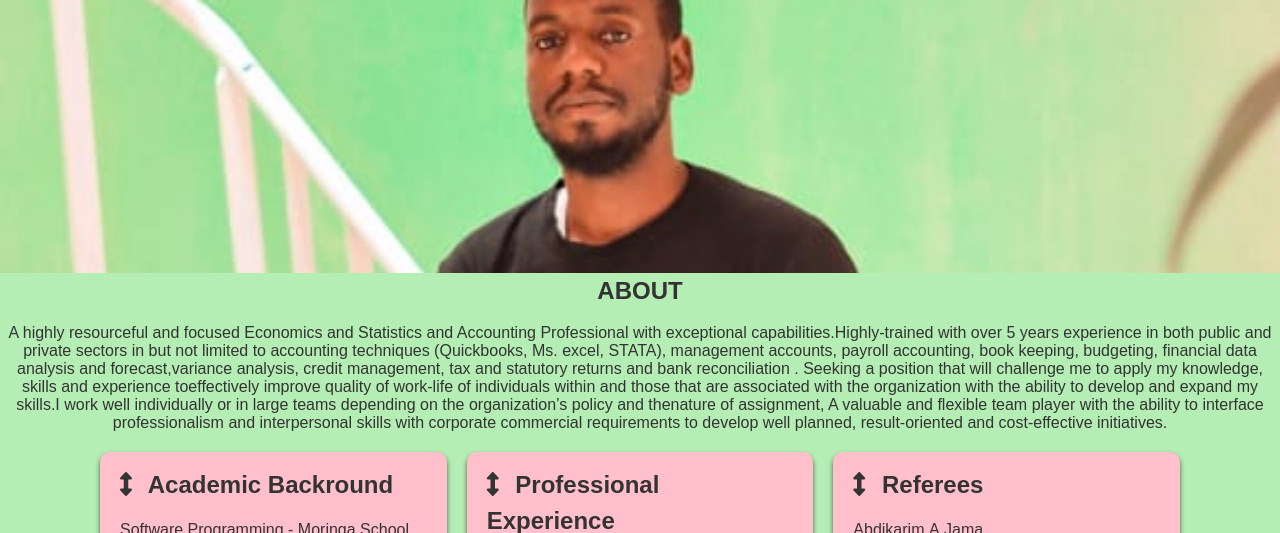
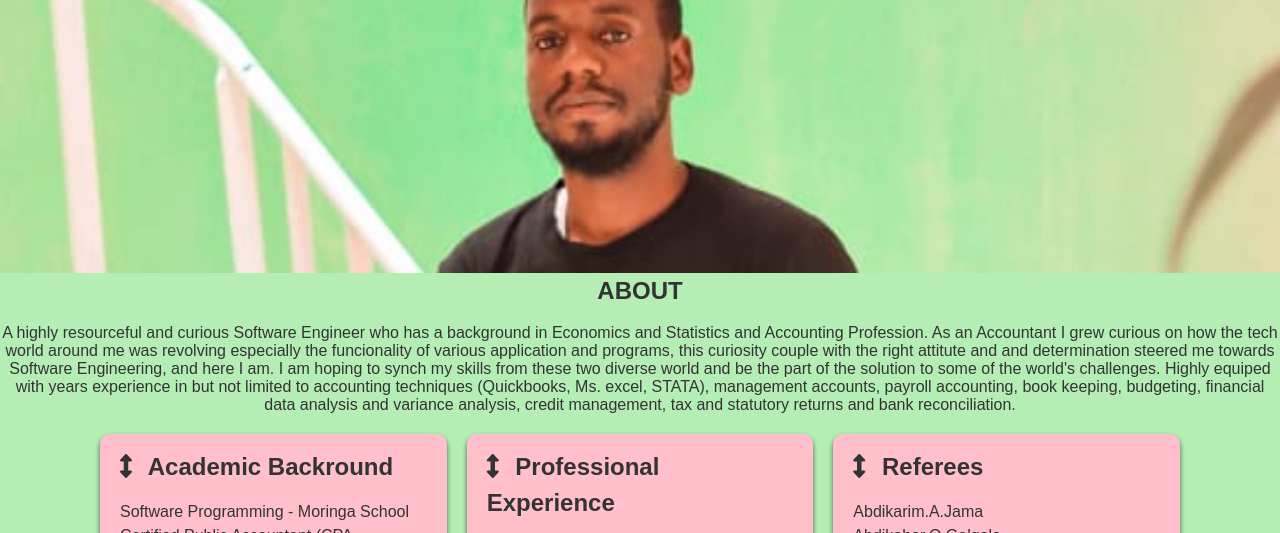
Before and after one commit to Shabex/My-portfolio, a plain HTML site: page index.html in a window 1280 px wide. Shown: the part 187-720 px from the top of the page. Drawn offline with Linux system fonts and the light colour scheme.

Commit message:
changes the element p in index.html

```diff
--- a/index.html
+++ b/index.html
@@ -39,7 +39,7 @@
         </div>
         <div class="paragraph">
             <p>
-                A highly resourceful and focused Economics and Statistics and Accounting Professional with exceptional capabilities.Highly-trained with over 5 years experience in both public and private sectors in but not limited to accounting techniques (Quickbooks, Ms. excel, STATA), management accounts, payroll accounting, book keeping, budgeting, financial data analysis and forecast,variance analysis, credit management, tax and statutory returns and bank reconciliation . Seeking a position that will challenge me to apply my knowledge, skills and experience toeffectively improve quality of work-life of individuals within and those that are associated with the organization with the ability to develop and expand my skills.I work well individually or in large teams depending on the organization’s policy and thenature of assignment, A valuable and flexible team player with the ability to interface professionalism and interpersonal skills with corporate commercial requirements to develop well planned, result-oriented and cost-effective initiatives.
+                A highly resourceful and curious Software Engineer who has a background in Economics and Statistics and Accounting Profession. As an Accountant I grew curious on how the tech world around me was revolving especially the funcionality of various application and programs, this curiosity couple with the right attitute and and determination steered me towards Software Engineering, and here I am. I am hoping to synch my skills from these two diverse world and be the part of the solution to some of the world's challenges. Highly equiped with years experience in but not limited to accounting techniques (Quickbooks, Ms. excel, STATA), management accounts, payroll accounting, book keeping, budgeting, financial data analysis and variance analysis, credit management, tax and statutory returns and bank reconciliation.
             </p>
         </div>
     </section>
```
